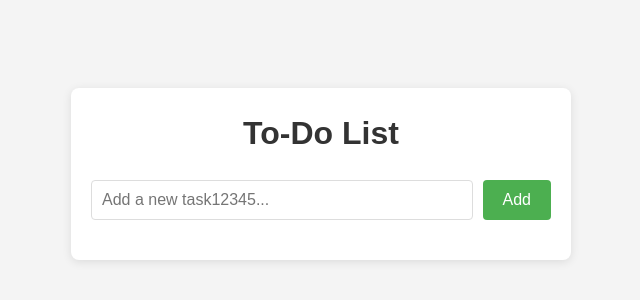
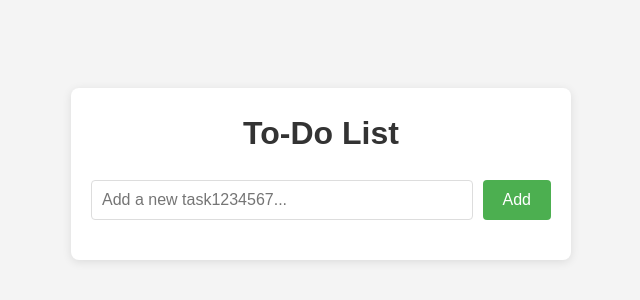
Before and after one commit to catalyst-git-test/slate_auto_deploy, a website built with Vite: page index.html in a window 1280 px wide. Shown: the part 226-526 px from the top of the page, 319-959 px from the left. Built offline with nearby package versions, Linux system fonts and the light colour scheme.

Commit message:
Second Commit

```diff
--- a/index.html
+++ b/index.html
@@ -10,7 +10,7 @@
     <div class="container">
         <h1>To-Do List</h1>
         <div class="todo-input">
-            <input type="text" id="taskInput" placeholder="Add a new task12345...">
+            <input type="text" id="taskInput" placeholder="Add a new task1234567...">
             <button onclick="addTask()">Add</button>
         </div>
         <ul id="taskList"></ul>
```
